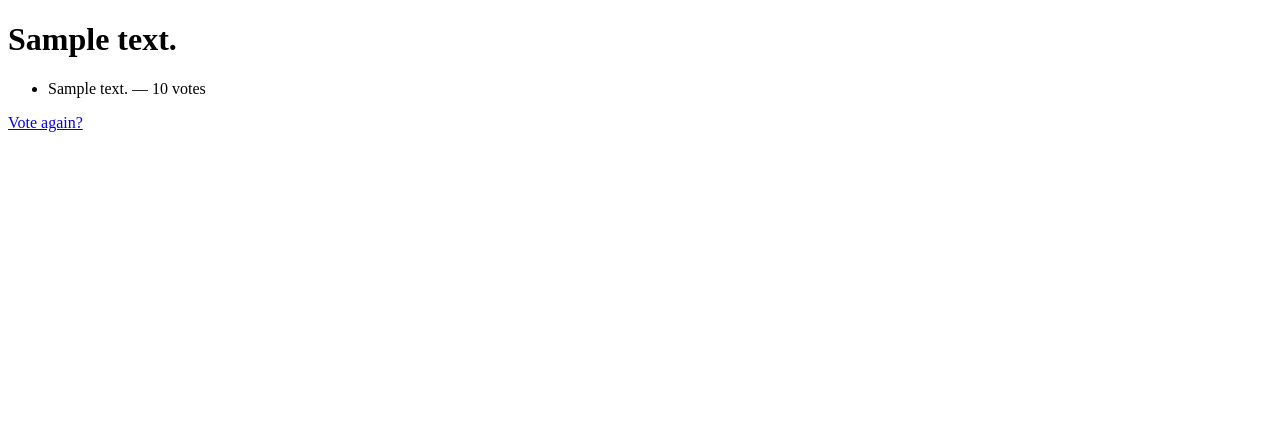
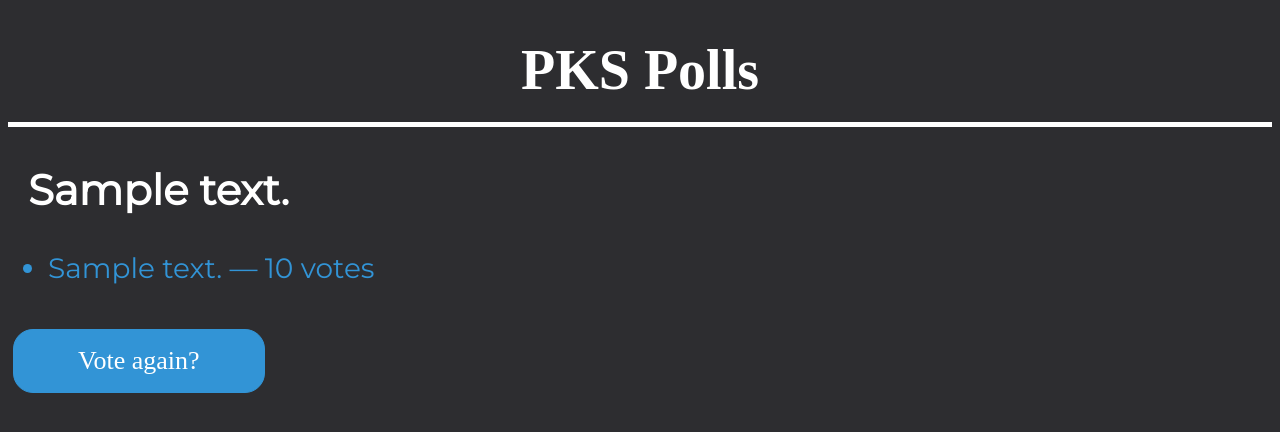
Before and after one commit to 1Eel3ven/polls-app, a Django app: template mysite/polls/templates/polls/results.html in a window 1280 px wide. Shown: the top 432 px of the page. Run offline with Django 5.2, Linux system fonts and the light colour scheme; the template is opened without the code that fills it: most values are stand-ins (such as "Sample title", 1, 10 or a date in 2020); some web fonts are replaced.

Commit message:
Made template extending; CSS added

```diff
--- /dev/null
+++ b/mysite/polls/static/polls/style.css
@@ -0,0 +1,91 @@
+body {
+    background-color: #2d2d30;
+    font-size: 28px;
+    font-family: 'Montserrat'
+}
+
+h1 {
+    text-align: center;
+    color: white;
+    font-family: 'Lemon/Milk';
+
+    padding-bottom: 20px;
+    border-bottom: 5px solid white;
+}
+
+h2 {
+    margin-left: 20px;
+    color: white;
+}
+
+li::marker {
+    color: #3294d6;
+  }
+
+li, li a {
+    color: #3294d6;
+    text-decoration: none;
+}
+
+li a:hover {
+    color: #0181d6;
+}
+
+legend {
+    background-color: #3294d6;
+    padding: 1px 15px;
+
+    border: 1px solid #3294d6;
+    border-radius: 20px;
+}
+
+fieldset {
+    padding: 60px 40px 80px 40px;
+    background-color:	#3e3e42;
+
+    border: 1px solid #3e3e42;
+    border-radius: 20px;
+}
+
+label {
+    color: #3294d6;
+    margin-left: 15px;
+    font-size: 30px;
+    text-decoration: none;
+}
+
+label:hover {
+    text-decoration: underline;
+}
+
+input[type=radio] {
+    border: 0px;
+    width: 1.6em;
+    height: 1.6em;
+
+    cursor: pointer;
+}
+
+input[type=submit], input[type=button] {
+    background-color: #3294d6;
+    border: 1px solid #3294d6;
+    border-radius: 20px;
+
+    color: white;
+    font-size: 26px;
+    font-family: 'Lemon/Milk';
+
+    padding: 16px 64px;
+    text-decoration: none;
+    margin: 16px 5px;
+    cursor: pointer;
+
+    transition: background-color 0.4s, border 0.4s, color 0.4s;
+}
+
+input[type=submit]:hover, input[type=button]:hover {
+    background-color: #297eb7;
+    border: 1px solid #297eb7;
+
+    color: rgb(233, 232, 232);
+}
--- /dev/null
+++ b/mysite/polls/templates/polls/base.html
@@ -0,0 +1,22 @@
+<!DOCTYPE html>
+<html>
+    <head>
+        <title>PKS Polls</title>
+        <meta charset="utf-8"/>
+
+        {% load static %}
+        <link rel="stylesheet" href="{% static 'polls/style.css' %}">
+        <link rel='stylesheet' href='https://fonts.googleapis.com/css?family=Montserrat'>
+        <link rel="stylesheet" href="https://fonts.cdnfonts.com/css/lemonmilk">
+    </head>
+    <body>
+        <header>
+            <h1 class="title">PKS Polls</h1>
+        </header>
+
+        <main>
+            {% block content %}
+            {% endblock %}
+        </main>
+    </body>
+</html>
--- a/mysite/polls/templates/polls/results.html
+++ b/mysite/polls/templates/polls/results.html
@@ -1,11 +1,7 @@
-<!DOCTYPE html>
-<html>
-    <head>
-        <meta charset="utf-8"/>
-    </head>
+{% extends 'polls/base.html' %}
 
-    <body>
-        <h1>{{ question.question_text }}</h1>
+{% block content %}
+    <h2>{{ question.question_text }}</h2>
 
     <ul>
         {% for choice in question.choice_set.all %}
@@ -16,7 +12,6 @@
     </ul>
 
     <a href='{% url 'polls:detail' question.id %}'>
-            Vote again?
+        <input type="button" value="Vote again?" />
     </a>
-    </body>
-</html>
+{% endblock %}
```
Also changed, not shown: mysite/polls/templates/polls/detail.html (+7 -12 lines), mysite/polls/templates/polls/index.html (+6 -8 lines), mysite/db.sqlite3. Lines whose indentation alone changed are shown as unchanged.
